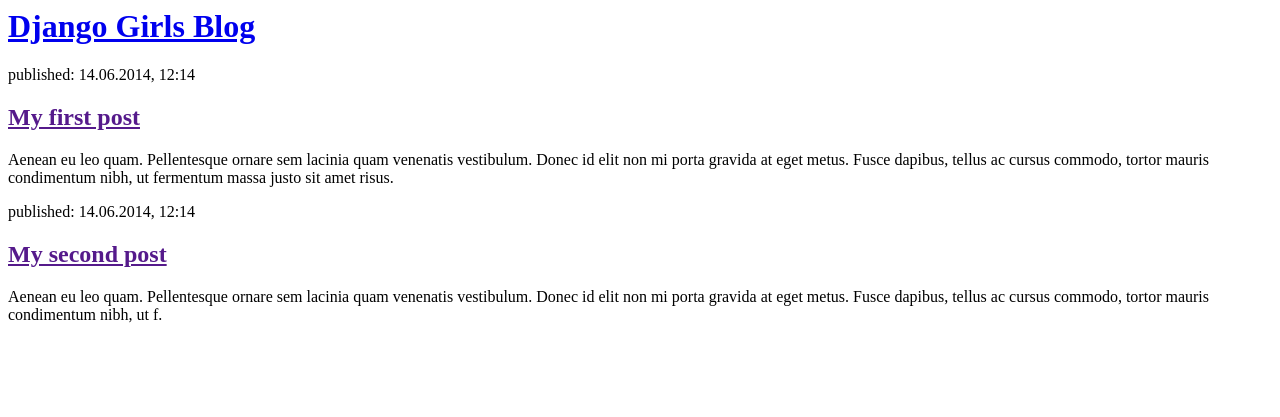
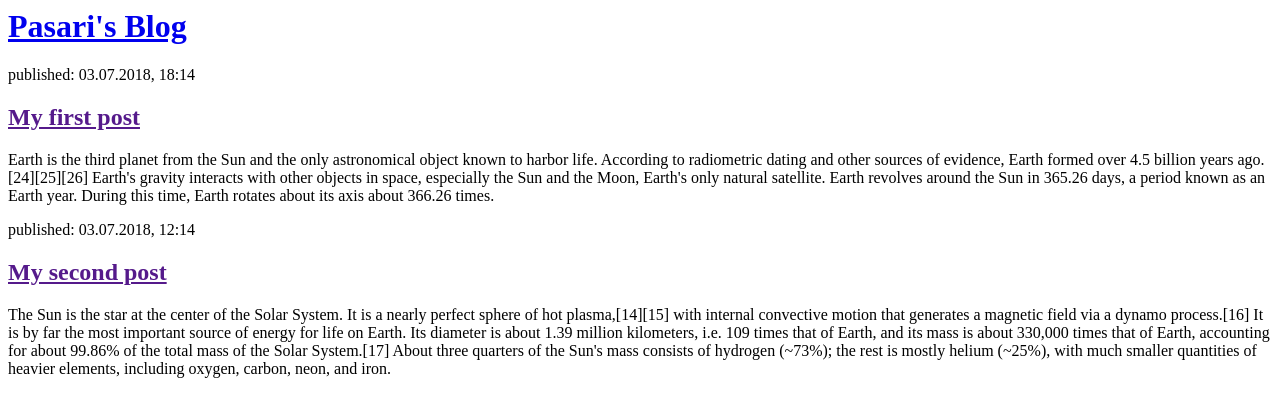
Before and after one commit to Shubhampasari/my-first-blog, a Django app: page / in a window 1280 px wide. Shown: the top 417 px of the page. Run offline with Django 3.2, Linux system fonts and the light colour scheme.

Commit message:
Changed the HTML for the site.

```diff
--- a/blog/templates/blog/post_list.html
+++ b/blog/templates/blog/post_list.html
@@ -1,22 +1,22 @@
 <html>
     <head>
-        <title>Django Girls blog</title>
+        <title>My First Website</title>
     </head>
     <body>
         <div>
-            <h1><a href="/">Django Girls Blog</a></h1>
+            <h1><a href="/">Pasari's Blog</a></h1>
         </div>
 
         <div>
-            <p>published: 14.06.2014, 12:14</p>
+            <p>published: 03.07.2018, 18:14</p>
             <h2><a href="">My first post</a></h2>
-            <p>Aenean eu leo quam. Pellentesque ornare sem lacinia quam venenatis vestibulum. Donec id elit non mi porta gravida at eget metus. Fusce dapibus, tellus ac cursus commodo, tortor mauris condimentum nibh, ut fermentum massa justo sit amet risus.</p>
+            <p>Earth is the third planet from the Sun and the only astronomical object known to harbor life. According to radiometric dating and other sources of evidence, Earth formed over 4.5 billion years ago.[24][25][26] Earth's gravity interacts with other objects in space, especially the Sun and the Moon, Earth's only natural satellite. Earth revolves around the Sun in 365.26 days, a period known as an Earth year. During this time, Earth rotates about its axis about 366.26 times.</p>
         </div>
 
         <div>
-            <p>published: 14.06.2014, 12:14</p>
+            <p>published: 03.07.2018, 12:14</p>
             <h2><a href="">My second post</a></h2>
-            <p>Aenean eu leo quam. Pellentesque ornare sem lacinia quam venenatis vestibulum. Donec id elit non mi porta gravida at eget metus. Fusce dapibus, tellus ac cursus commodo, tortor mauris condimentum nibh, ut f.</p>
+            <p>The Sun is the star at the center of the Solar System. It is a nearly perfect sphere of hot plasma,[14][15] with internal convective motion that generates a magnetic field via a dynamo process.[16] It is by far the most important source of energy for life on Earth. Its diameter is about 1.39 million kilometers, i.e. 109 times that of Earth, and its mass is about 330,000 times that of Earth, accounting for about 99.86% of the total mass of the Solar System.[17] About three quarters of the Sun's mass consists of hydrogen (~73%); the rest is mostly helium (~25%), with much smaller quantities of heavier elements, including oxygen, carbon, neon, and iron.</p>
         </div>
     </body>
 </html>
```
